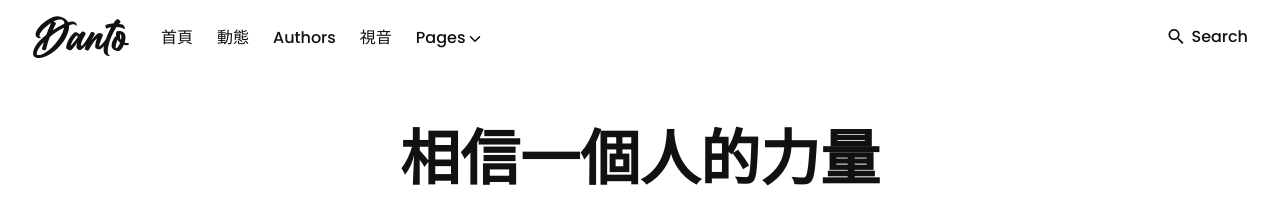
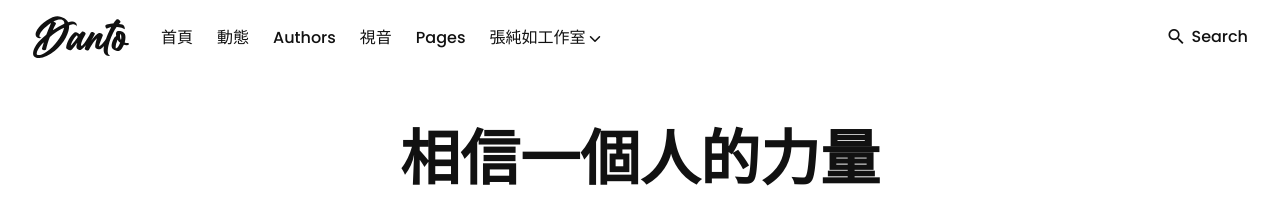
Before and after one commit to thatirischang/thatirischang.github.io, a Jekyll site: the page built from index.html, in a window 1280 px wide and 900 px high. Shown: the top 216 px of the window. Built offline with Jekyll 4.4.1, drawn with Linux system fonts in a browser that asks for light colours.

Commit message:
Update settings.yml

```diff
--- a/_data/settings.yml
+++ b/_data/settings.yml
@@ -20,6 +20,8 @@ menu_settings:
     - title: "視音"
       url: "/videos/"
     - title: "Pages"
+    - title: "張純如工作室"
+      url: "/about/"
       submenu:
       - url: "/about/"
         title: "張純如工作室"
```
